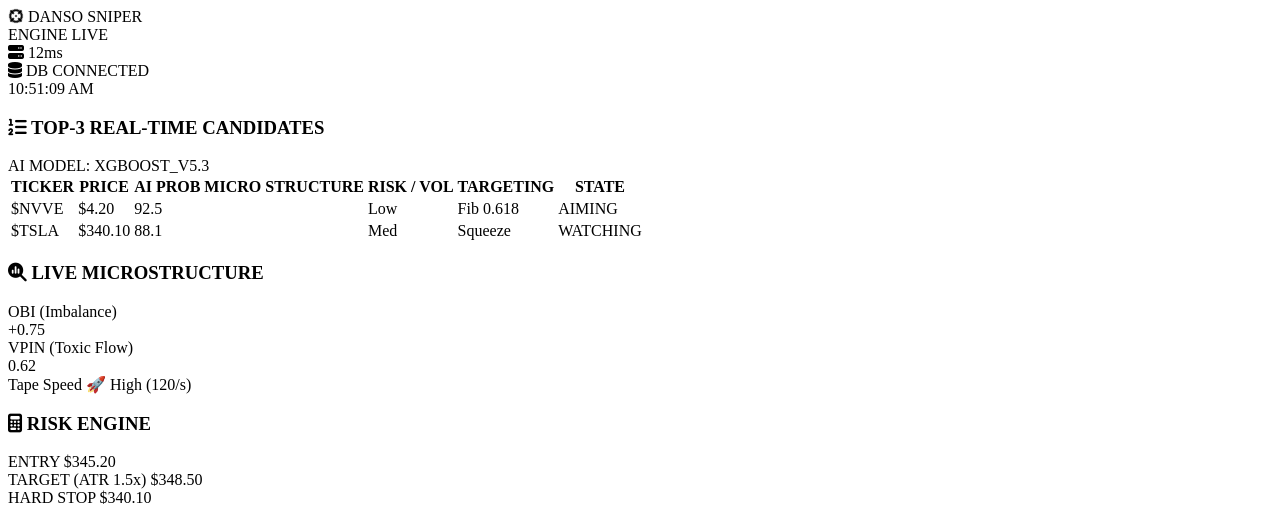
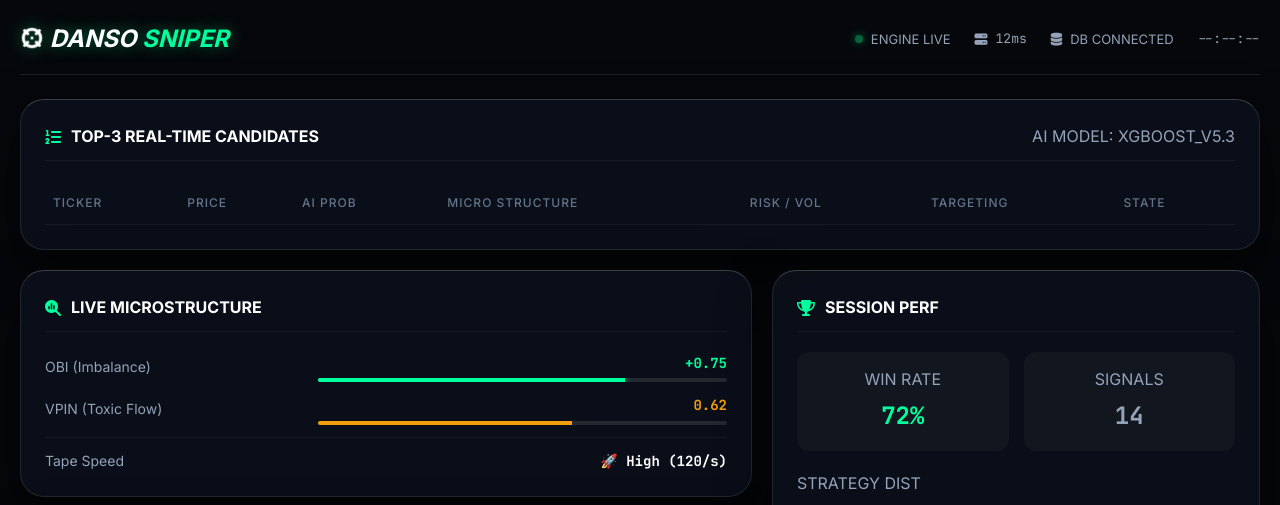
Before and after one commit to donghun0824/dansoweb, a Flask app: page /sts in a window 1280 px wide. Shown: the top 505 px of the page. Run offline with Flask 3, Linux system fonts and the light colour scheme; the visitor is signed in with stand-in values (Sample User, id 1); lists and menus that the app fills with data are empty; some libraries are stand-ins or nearby versions.

Commit message:
Fix duplicate script tags in sts.html

```diff
--- a/templates/sts.html
+++ b/templates/sts.html
@@ -6,8 +6,8 @@
     <title>DANSO SNIPER CONSOLE</title>
     <link href="https://fonts.googleapis.com/css2?family=Inter:wght@400;600;700&family=JetBrains+Mono:wght@400;700&display=swap" rel="stylesheet">
     <link rel="stylesheet" href="https://cdnjs.cloudflare.com/ajax/libs/font-awesome/6.4.0/css/all.min.css">
-    <link rel="stylesheet" href="{{ url_for('static', filename='style.css') }}">
-    <link rel="stylesheet" href="{{ url_for('static', filename='sts.css') }}">
+    <link rel="stylesheet" href="{{ url_for('static', filename='css/style.css') }}">
+    <link rel="stylesheet" href="{{ url_for('static', filename='css/sts.css') }}">
 </head>
 <body>
 
@@ -156,37 +156,9 @@
                 </div>
             </div>
 
-        </div> </div>
+        </div>
 
-    <script>
-        // 시계 및 MOCK 데이터 로직 (테스트용)
-        function updateTime() {
-            document.getElementById('clock').innerText = new Date().toLocaleTimeString();
-        }
-        setInterval(updateTime, 1000); updateTime();
+    <script src="{{ url_for('static', filename='js/sts.js') }}"></script>
 
-        // (실제 데이터 연동 시 여기에 fetch 로직 추가)
-        const mockRow = `
-            <tr>
-                <td><span class="ticker-badge">$NVVE</span></td>
-                <td class="mono-text">$4.20</td>
-                <td class="mono-text text-green">92.5</td>
-                <td><div class="mini-bar"><div style="width:80%"></div></div></td>
-                <td><span class="text-dim">Low</span></td>
-                <td><span class="mono-text">Fib 0.618</span></td>
-                <td><span class="status-badge aiming">AIMING</span></td>
-            </tr>
-            <tr>
-                <td><span class="ticker-badge">$TSLA</span></td>
-                <td class="mono-text">$340.10</td>
-                <td class="mono-text text-green">88.1</td>
-                <td><div class="mini-bar"><div style="width:60%"></div></div></td>
-                <td><span class="text-dim">Med</span></td>
-                <td><span class="mono-text">Squeeze</span></td>
-                <td><span class="status-badge watching">WATCHING</span></td>
-            </tr>
-        `;
-        document.getElementById('target-table-body').innerHTML = mockRow;
-    </script>
 </body>
 </html>
```
